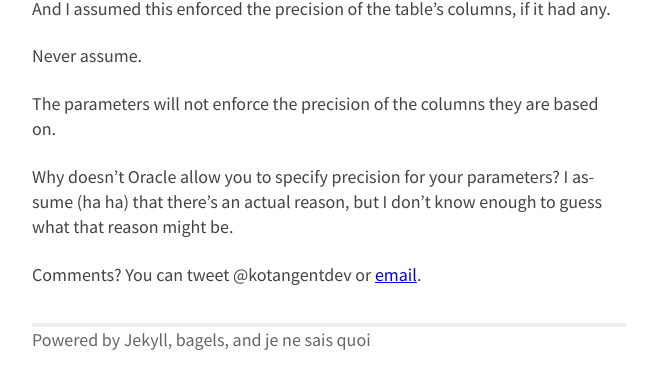
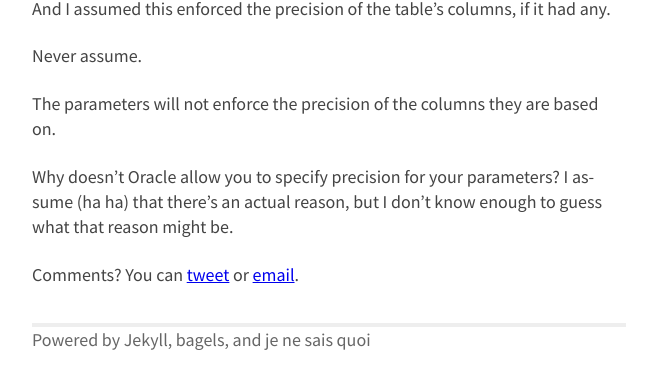
Before and after one commit to briankoser/kotangent-jekyll, a Jekyll site: the page built from _posts/2013-08-22-oracle-parameter-precision.md, in a window 1280 px wide, cut to the strip 609-986 px from the top of the page. Shown: the whole strip, without its empty margins (311-968 px from the left). Built offline with Jekyll 4.4.1, drawn with Linux system fonts in a browser that asks for light colours; Markdown is read by kramdown in place of the engine named in the settings.

```diff
--- a/_layouts/post.html
+++ b/_layouts/post.html
@@ -10,5 +10,5 @@ layout: default
 </div>
 
 <div id="comments">
-    Comments? You can tweet @kotangentdev or <a href="mailto:blog@briankoser.com">email</a>.
+    Comments? You can <a href="https://twitter.com/kotangentdev">tweet</a> or <a href="mailto:blog@briankoser.com">email</a>.
 </div>
```
